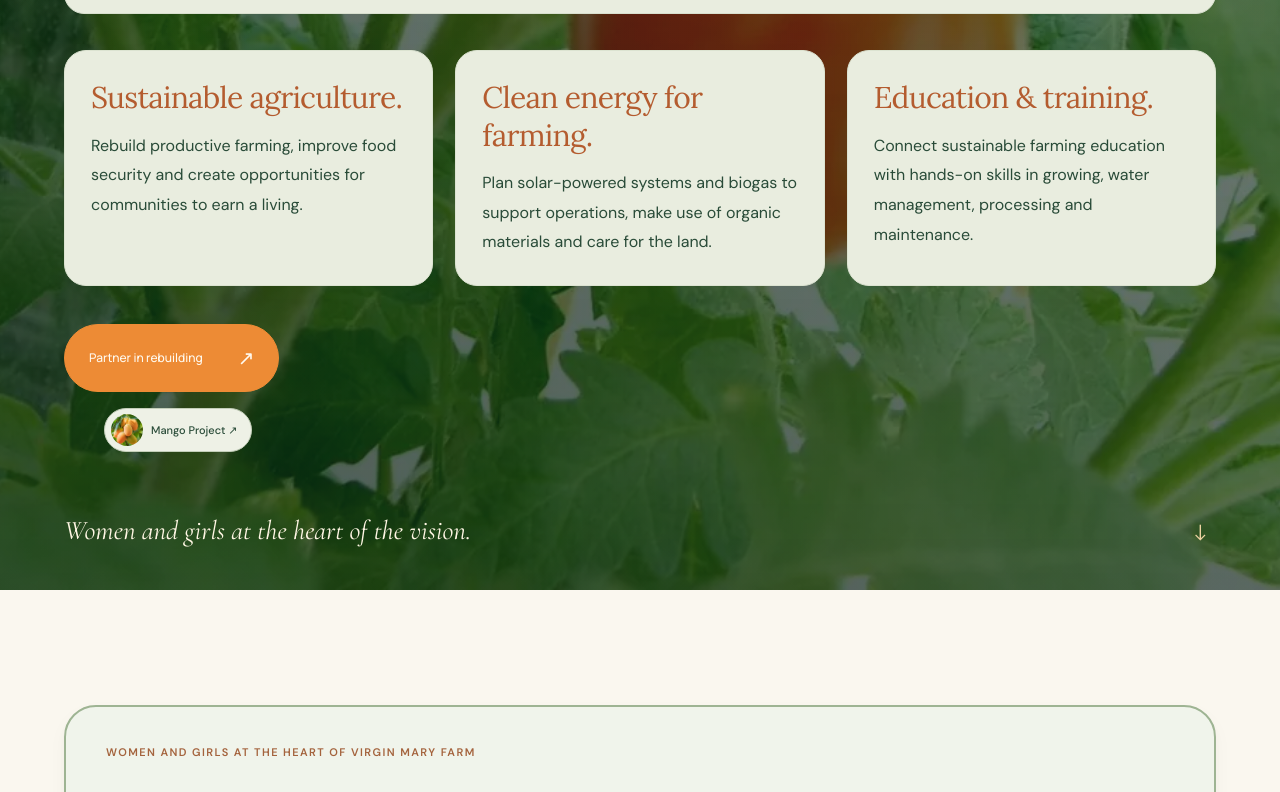
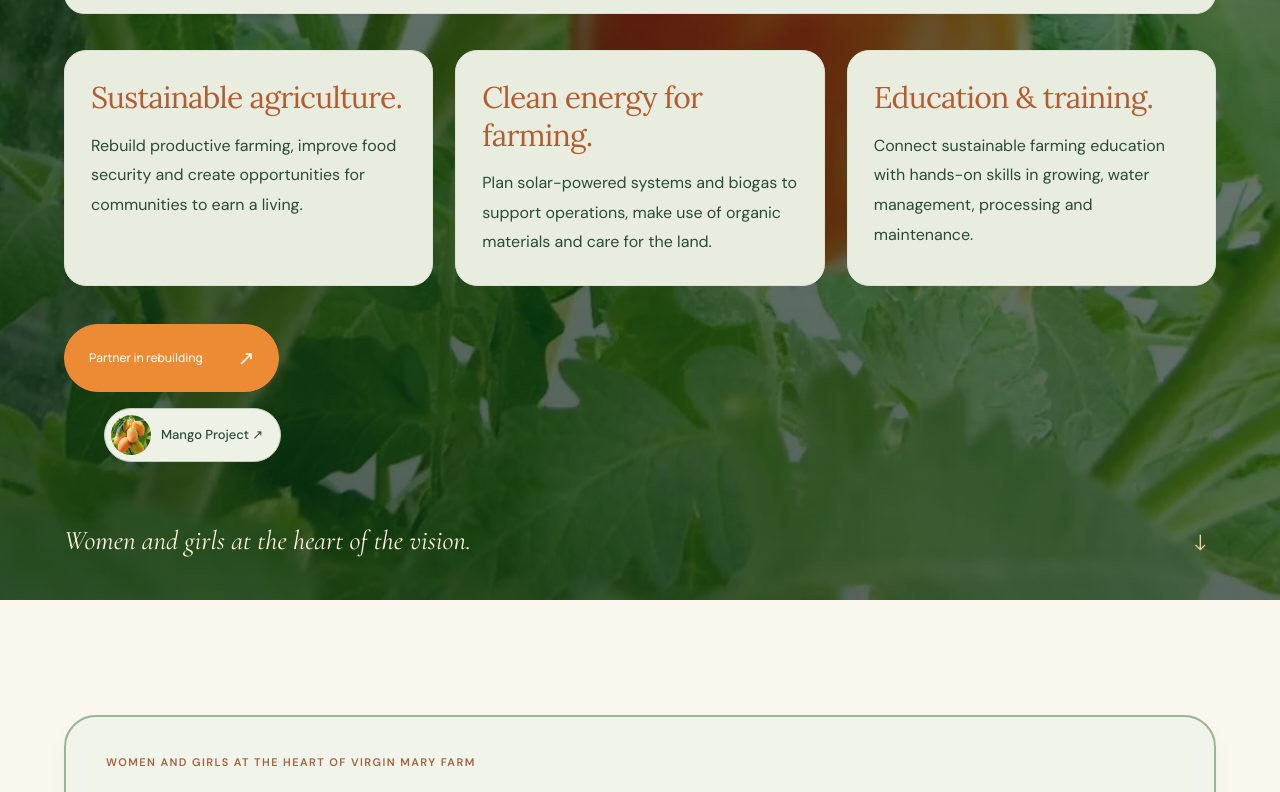
Before and after one commit to Hero988/RiseMeUp, a React (Vite) app: page / in a window 1280 px wide. Shown: the part 5605-6397 px from the top of the page. Built offline with nearby package versions, Linux system fonts and the light colour scheme; a web font is replaced by a local one.

Commit message:
Slightly enlarge oval Mango link while preserving placement

```diff
--- a/src/components/FarmEstate.css
+++ b/src/components/FarmEstate.css
@@ -195,3 +195,7 @@
 .home-page.warm-brand #virgin-mary-farm .rm-mango-mini{margin-left:40px;border-radius:999px;padding-left:6px;padding-right:14px}
 .home-page.warm-brand #virgin-mary-farm .rm-mango-mini img{border-radius:50%}
 @media(max-width:600px){.home-page.warm-brand #virgin-mary-farm .rm-mango-mini{margin-left:24px}}
+
+/* Slightly larger oval link for easier reading. */
+.home-page.warm-brand #virgin-mary-farm .rm-mango-mini{font-size:13px;gap:10px;padding:6px 17px 6px 6px}
+.home-page.warm-brand #virgin-mary-farm .rm-mango-mini img{width:40px;height:40px}
```
